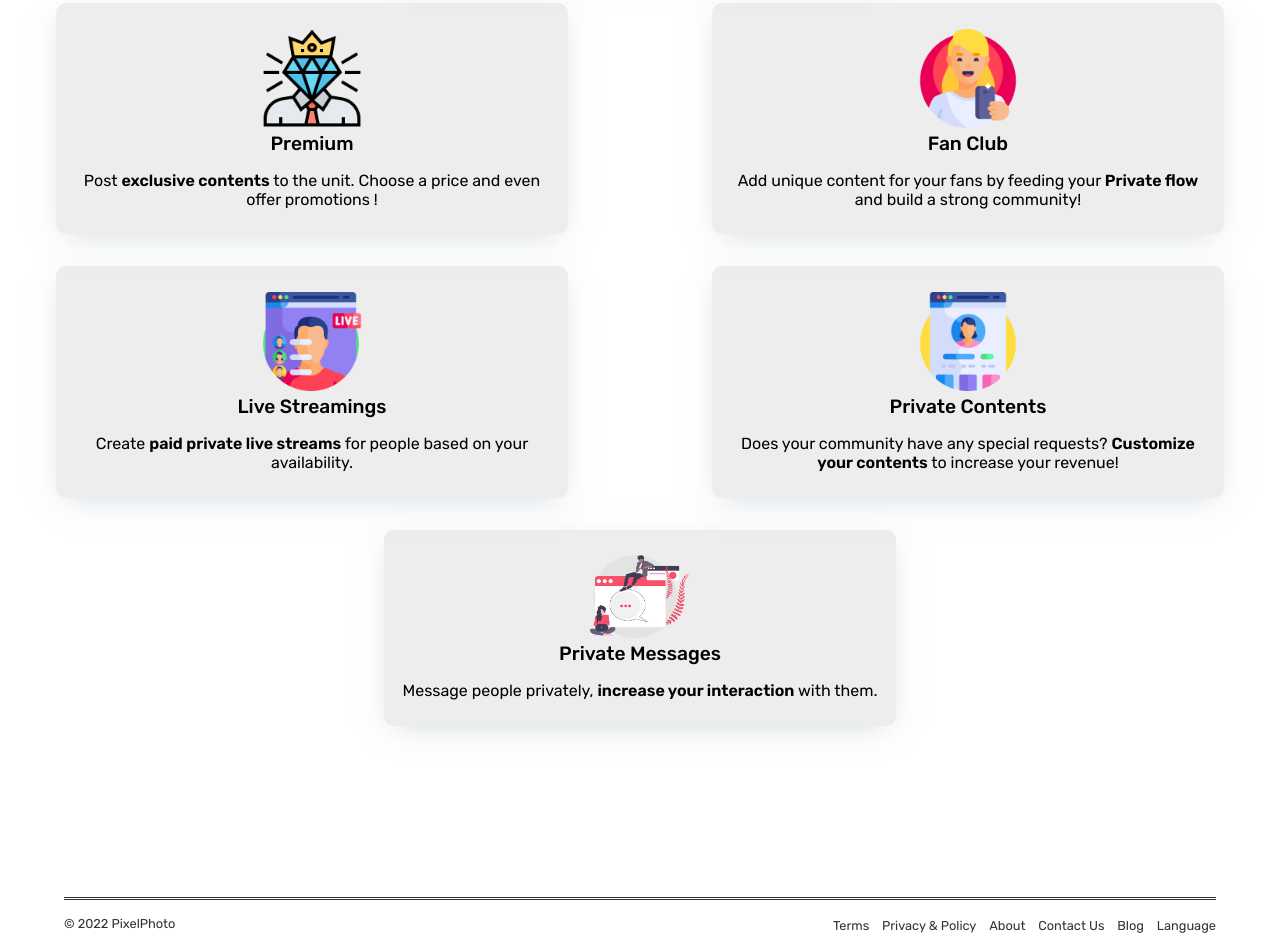
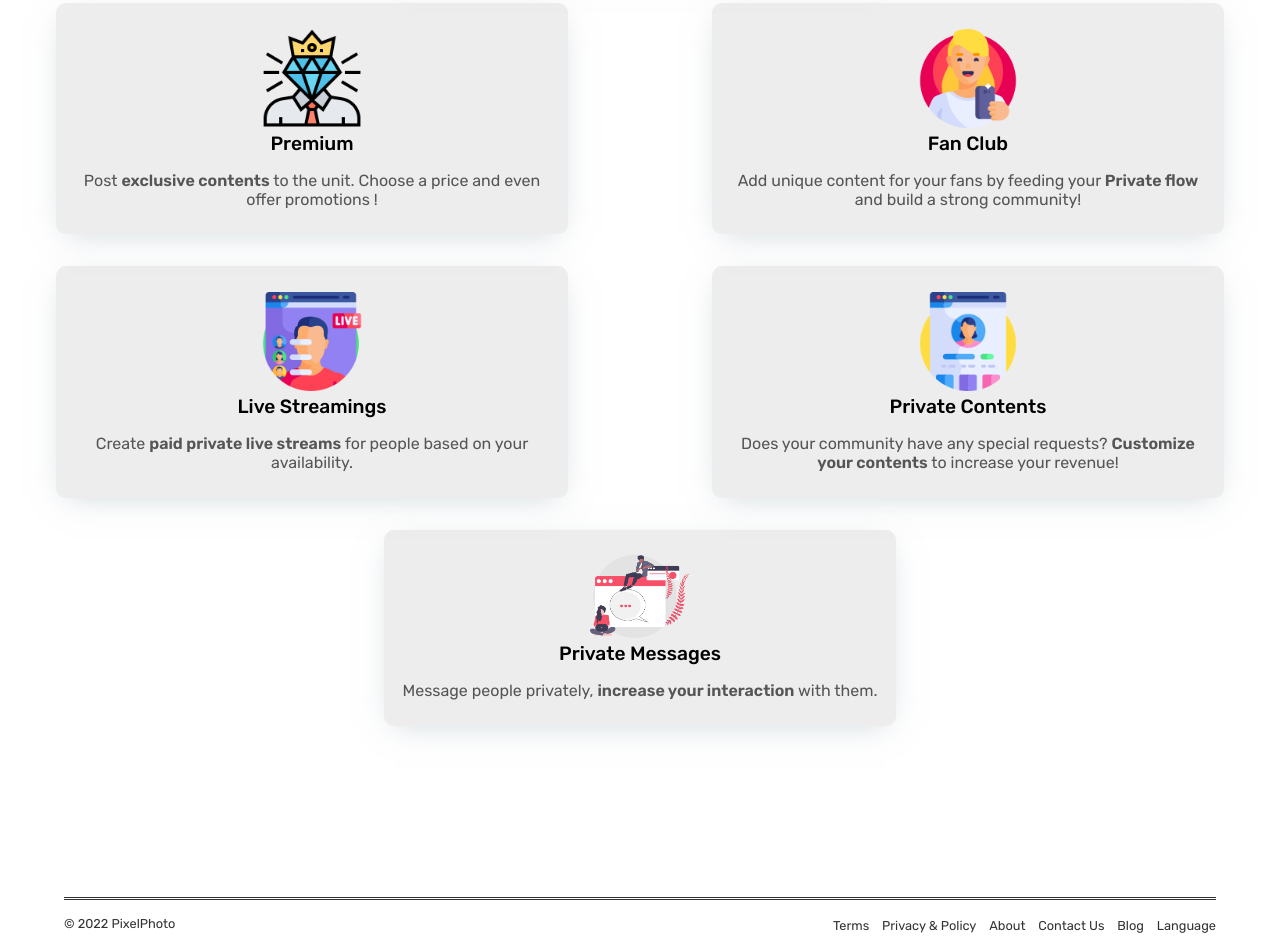
Before and after one commit to cpon143/log-in-form-haque, a plain HTML site: page index.html in a window 1280 px wide. Shown: the part 759-1706 px from the top of the page. Drawn offline with Linux system fonts and the light colour scheme.

Commit message:
css modify

```diff
--- a/index.html
+++ b/index.html
@@ -37,31 +37,31 @@
                 <div class="box-1">
                     <p><img src="img/feature-img-1.png" alt=""></p>
                     <p class="feature-heading">Premium</p>
-                    <p>Post <span class="feature-text-bold">exclusive contents</span> to the unit. Choose a price and
+                    <p class="description">Post <span class="feature-text-bold">exclusive contents</span> to the unit. Choose a price and
                         even offer promotions !</p>
                 </div>
                 <div class="box-1">
                     <p><img src="img/feature-img-2.png" alt=""></p>
                     <p class="feature-heading">Fan Club</p>
-                    <p>Add unique content for your fans by feeding your <span class="feature-text-bold">Private
+                    <p class="description">Add unique content for your fans by feeding your <span class="feature-text-bold">Private
                             flow</span> and build a strong community!</p>
                 </div>
                 <div class="box-1">
                     <p><img src="img/feature-img-3.png" alt=""></p>
                     <p class="feature-heading">Live Streamings</p>
-                    <p>Create <span class="feature-text-bold">paid private live streams</span> for people based on your
+                    <p class="description">Create <span class="feature-text-bold">paid private live streams</span> for people based on your
                         availability.</p>
                 </div>
                 <div class="box-1">
                     <p><img src="img/feature-img-4.png" alt=""></p>
                     <p class="feature-heading">Private Contents</p>
-                    <p>Does your community have any special requests? <span class="feature-text-bold">Customize your
+                    <p class="description">Does your community have any special requests? <span class="feature-text-bold">Customize your
                             contents</span> to increase your revenue!</p>
                 </div>
                 <div class="box-1">
                     <p><img src="img/feature-img-5.png" alt=""></p>
                     <p class="feature-heading">Private Messages</p>
-                    <p>Message people privately, <span class="feature-text-bold">increase your interaction</span> with
+                    <p class="description">Message people privately, <span class="feature-text-bold">increase your interaction</span> with
                         them.</p>
                 </div>
             </div>
--- a/style.css
+++ b/style.css
@@ -154,6 +154,10 @@ p img {
     width: 6.2rem;
 }
 
+.description{
+    color: #555;
+}
+
 .feature-heading {
     font-size: 1.2rem;
     font-weight: 500;
@@ -263,7 +267,7 @@ p img {
 
     .btn {
         width: 34rem;
-        padding: 1.4rem 1.25rem;
+        padding: 1.2rem 1.25rem;
         font-size: 1.5rem;
     }
 
@@ -278,7 +282,7 @@ p img {
 
     .btn-1 {
         width: 34rem;
-        padding: 1.2rem 1.25rem;
+        padding: 0.9rem 1.25rem;
         font-size: 1.5rem;
     }
 }
```
